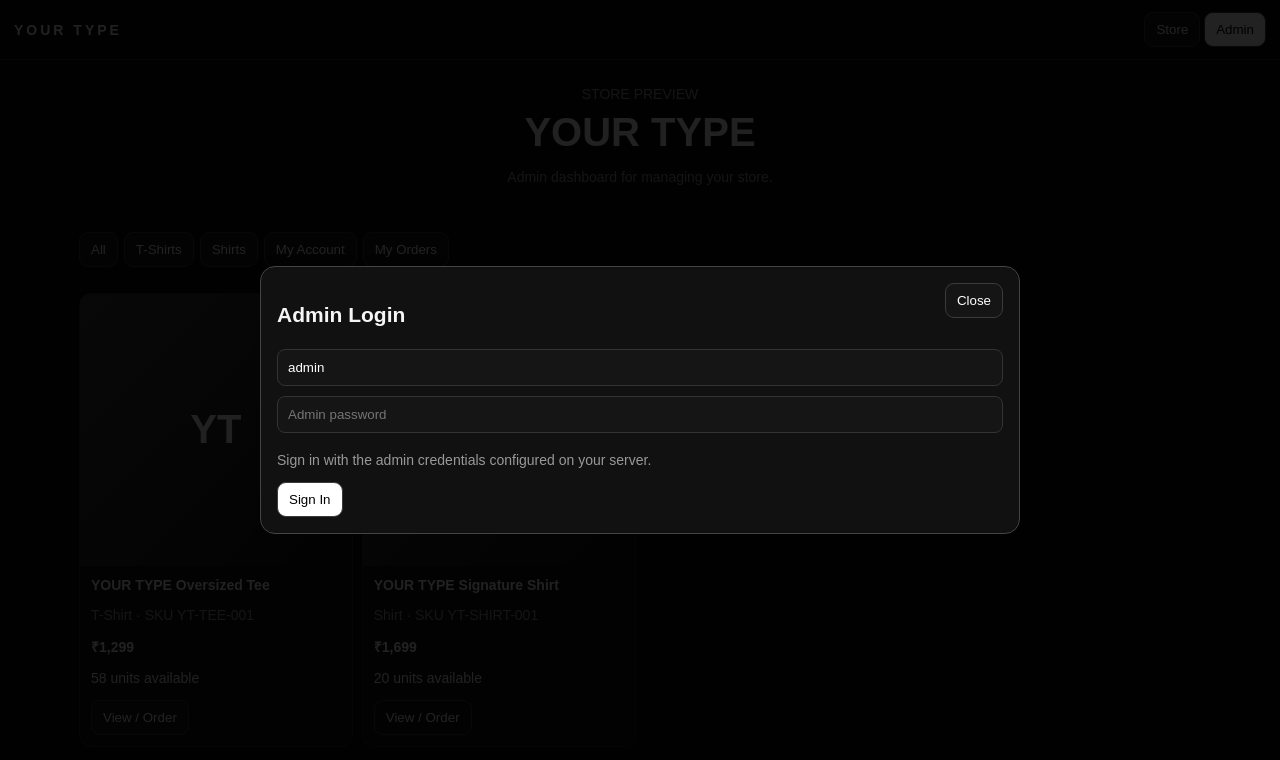
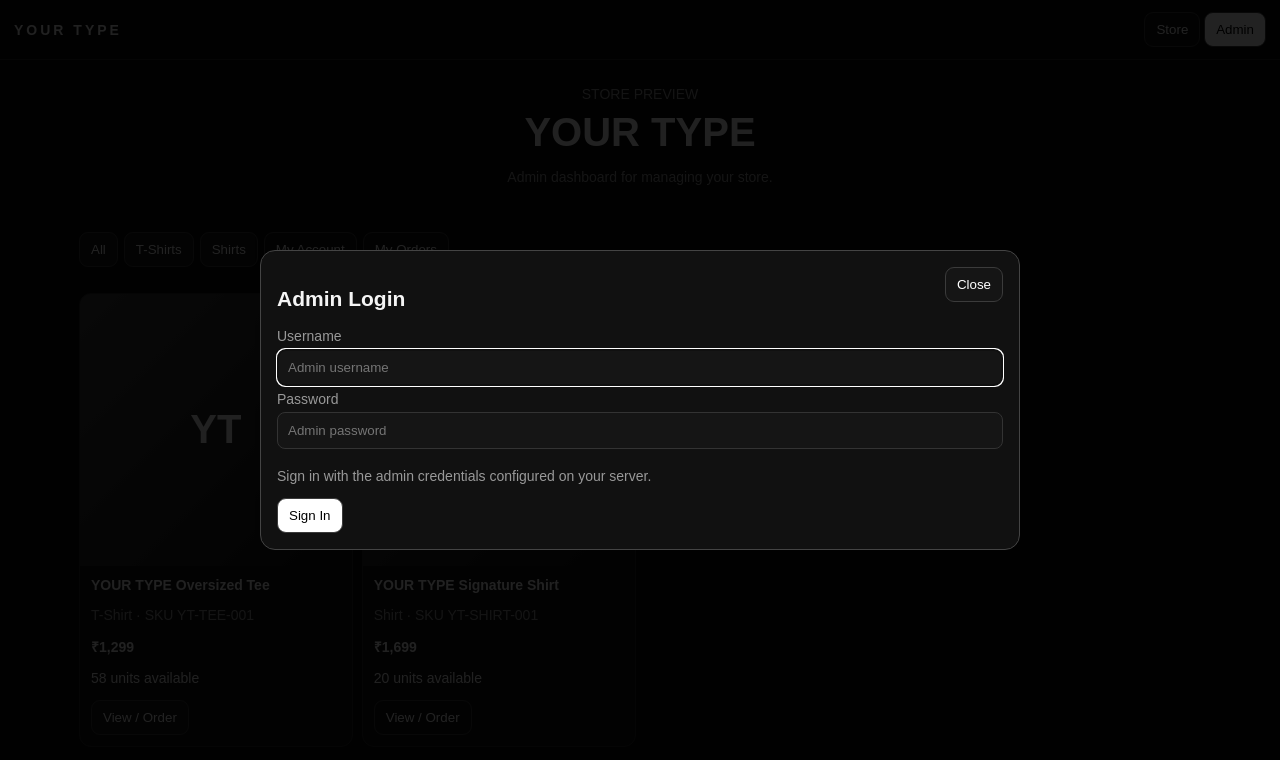
Before and after one commit to rd8jqew-ctrl/Your-type-shop, a website: page admin.html in a window 1280 px wide. Both pictures are taken after a click on the button "Admin". Drawn offline with Linux system fonts and the light colour scheme.

Commit message:
Add files via upload

```diff
--- a/admin.html
+++ b/admin.html
@@ -136,7 +136,17 @@ save();
 function prod(id){return state.products.find(p=>p.id===id)}
 function money(n){return '₹'+Number(n||0).toLocaleString('en-IN')}
 function go(id,btn){let e=document.getElementById(id);if(!e){toast('Section not found');return}document.querySelectorAll('.section').forEach(x=>x.classList.remove('on'));e.classList.add('on');document.querySelectorAll('.tab').forEach(x=>x.classList.remove('active'));if(btn)btn.classList.add('active');document.getElementById('adminTabs').style.display=['store','account','customerOrders'].includes(id)?'none':'flex';if(id==='store')filterStore('all');if(id==='orders')renderOrders();if(id==='inventory')renderInventory();if(id==='products')renderProducts();if(id==='variants'){syncVariantTab()}if(id==='sections')renderSectionManager();if(id==='colors'){syncColorManager()}if(id==='coupons')renderCoupons();if(id==='customerOrders')renderCustomerOrders();updateDash();window.scrollTo({top:0,behavior:'smooth'})}
-function adminLogin(){openModal(`<h2>Admin Login</h2><input id=loginUser value="admin" autocomplete="username"><input id=loginPass type=password placeholder="Admin password" autocomplete="current-password"><p class=muted>Sign in with the admin credentials configured on your server.</p><button class="btn primary" onclick="doAdminLogin()">Sign In</button>`)}
+function adminLogin(){
+  openModal(`<h2>Admin Login</h2><form id="adminLoginForm" autocomplete="off" novalidate onsubmit="event.preventDefault();doAdminLogin()">
+    <label for="loginUser" class="muted">Username</label>
+    <input id="loginUser" name="username" type="text" value="" autocomplete="section-admin username" autocapitalize="none" spellcheck="false" inputmode="text" placeholder="Admin username">
+    <label for="loginPass" class="muted">Password</label>
+    <input id="loginPass" name="password" type="password" autocomplete="section-admin current-password" placeholder="Admin password">
+    <p class="muted">Sign in with the admin credentials configured on your server.</p>
+    <button class="btn primary" type="submit">Sign In</button>
+  </form>`);
+  requestAnimationFrame(()=>document.getElementById('loginUser')?.focus());
+}
 async function doAdminLogin(){const username=document.getElementById("loginUser").value.trim(),password=document.getElementById("loginPass").value;if(!username||!password){toast("Enter username and password");return}try{const r=await fetch("/api/admin/login",{method:"POST",headers:{"Content-Type":"application/json"},body:JSON.stringify({username,password})}),x=await r.json();if(!r.ok){toast(x.error||"Login failed");return}sessionStorage.setItem("adminToken",x.token);closeModal();await loadServerState();go("dashboard")}catch(e){toast("Unable to connect to server")}}
 
 function adminHeaders(){const t=sessionStorage.getItem('adminToken');return t?{'Content-Type':'application/json','Authorization':'Bearer '+t}:{'Content-Type':'application/json'}}
```
